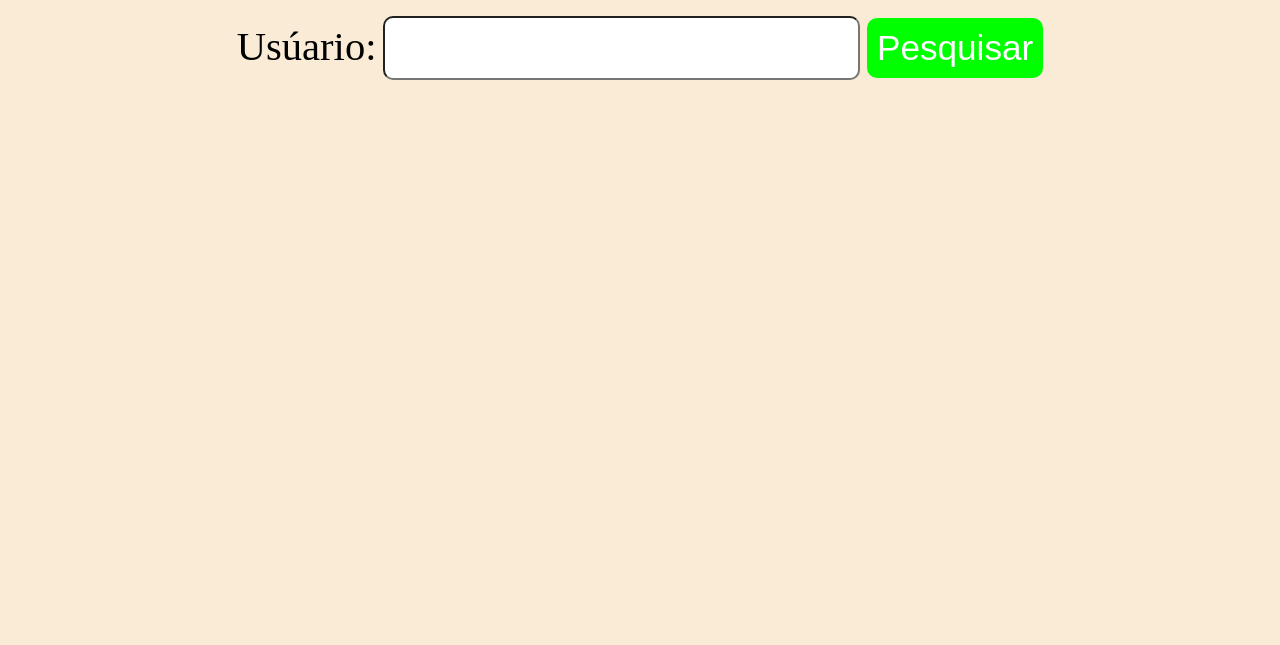
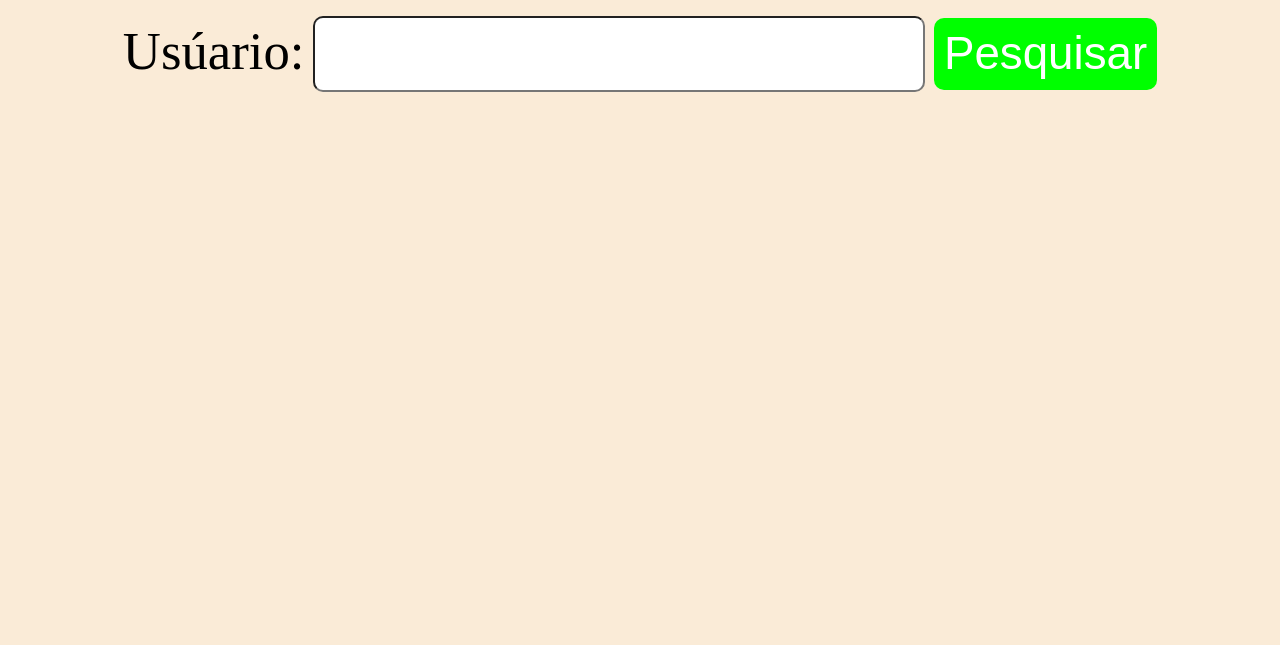
Before and after one commit to elafframos/Repositorios_do_Git, a plain HTML site: page index.html in a window 1280 px wide. Shown: the part 155-800 px from the top of the page. Drawn offline with Linux system fonts and the light colour scheme.

Commit message:
Update index.html

```diff
--- a/index.html
+++ b/index.html
@@ -3,18 +3,20 @@
 <head>
     <meta charset="UTF-8">
     <meta name="viewport" content="width=device-width, initial-scale=1.0">
-    <title>Pesquisa de Repositórios</title>
+    <title>Repositórios do Git</title>
     <link rel="stylesheet" href="style.css">
 </head>
 <body>
     <h1>Git Hub</h1> <br>
-    <label>Usúario:</label>
-    <input type="text" id="user">
-    <button onclick="api()">Pesquisar</button>
+    <section>
+        <label>Usúario:</label>
+        <input type="text" id="user">
+        <button onclick="git()">Pesquisar</button>
 
-    <p class="resultado">
+        <section class="resultado">
 
-    </p>
+        </section>
+    </section>
 
     <script src="script.js"></script>
 </body>
```
